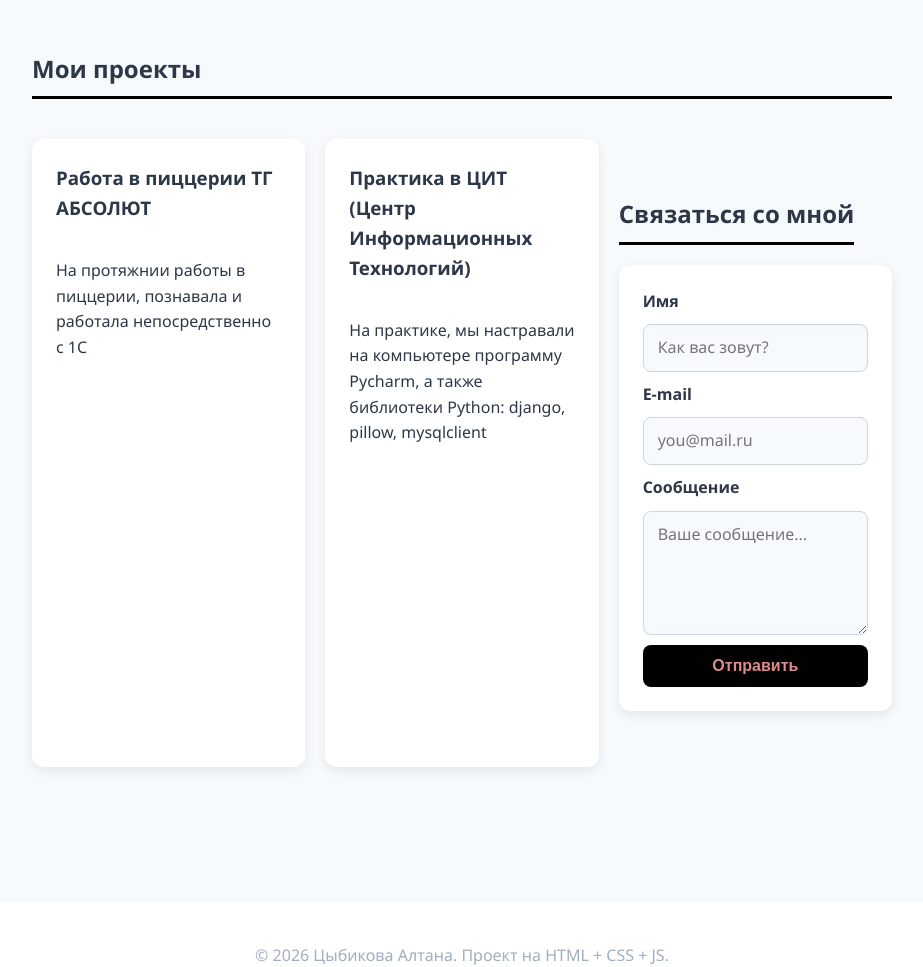
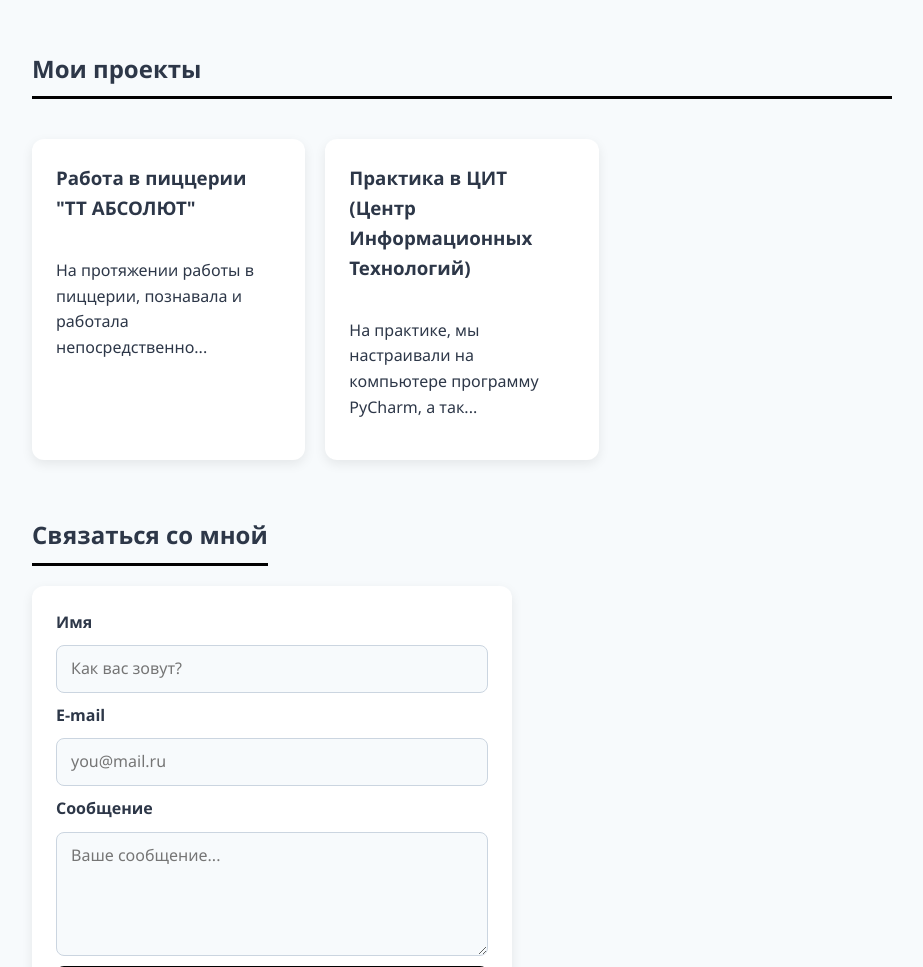
Before and after one commit to altanatsybik-hub/sait, a plain HTML site: page index.html in a window 1280 px wide. Shown: the part 1120-2087 px from the top of the page, without its empty margins (178-1101 px from the left). Drawn offline with Linux system fonts and the light colour scheme.

Commit message:
Update index.html

```diff
--- a/index.html
+++ b/index.html
@@ -58,16 +58,15 @@
             <section id="projects">
                 <h2>Мои проекты</h2>
                 <article>
-                <h3> Работа в пиццерии   ТГ АБСОЛЮТ</h3>
-                <p>На протяжнии работы в пиццерии, познавала и работала непосредственно с 1С </p>
+                    <h3>Работа в пиццерии "ТТ АБСОЛЮТ"</h3>
+                    <p>На протяжении работы в пиццерии, познавала и работала непосредственно...</p>
                 </article>
+
                 <article>
                     <h3>Практика в ЦИТ (Центр Информационных Технологий)</h3>
-                <p>На практике, мы настравали на компьютере программу Pycharm, а также библиотеки Python: django, pillow, mysqlclient </p>
+                    <p>На практике, мы настраивали на компьютере программу PyCharm, а так...</p>
                 </article>
-           <div>
-
-
+            </section> <!-- Закрываем блок проектов -->
         <!-- КОНТАКТЫ -->
         <section id="contacts">
             <h2>Связаться со мной</h2>
```
Lines whose indentation alone changed are shown as unchanged.
